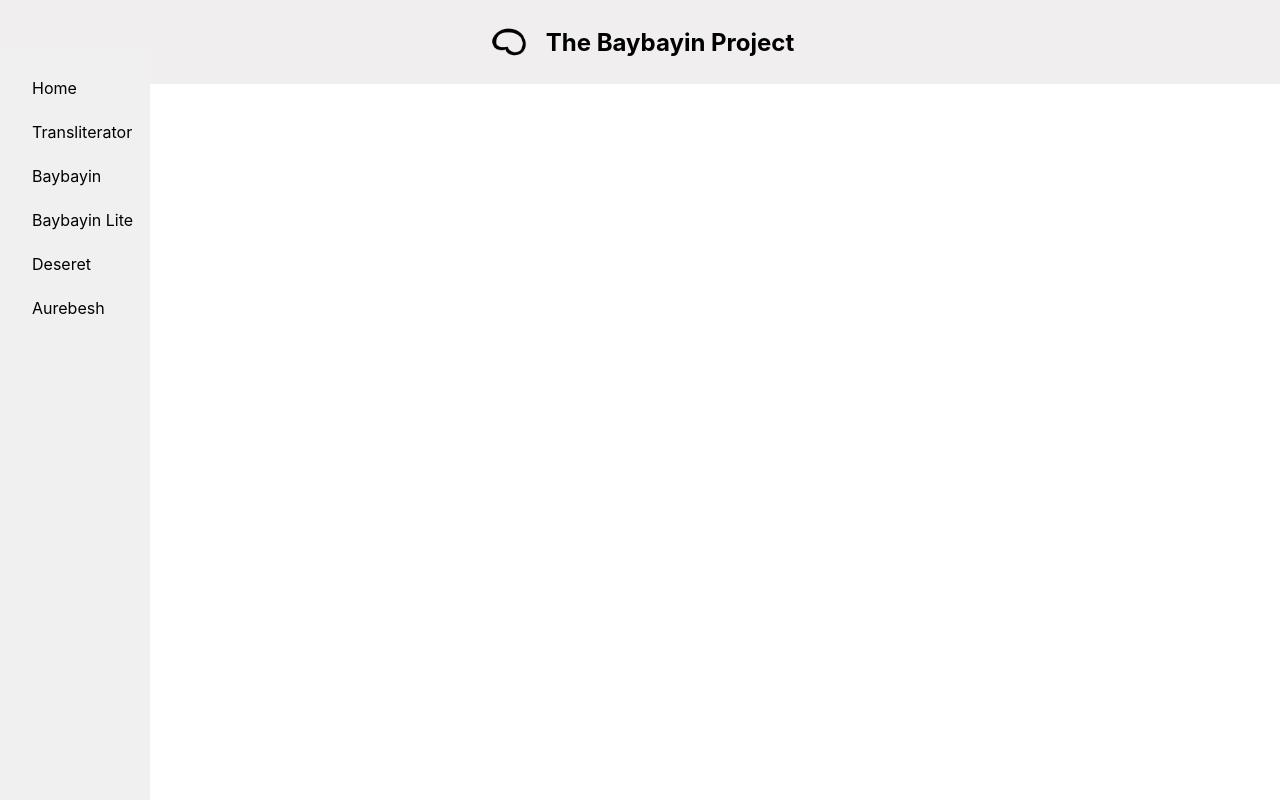
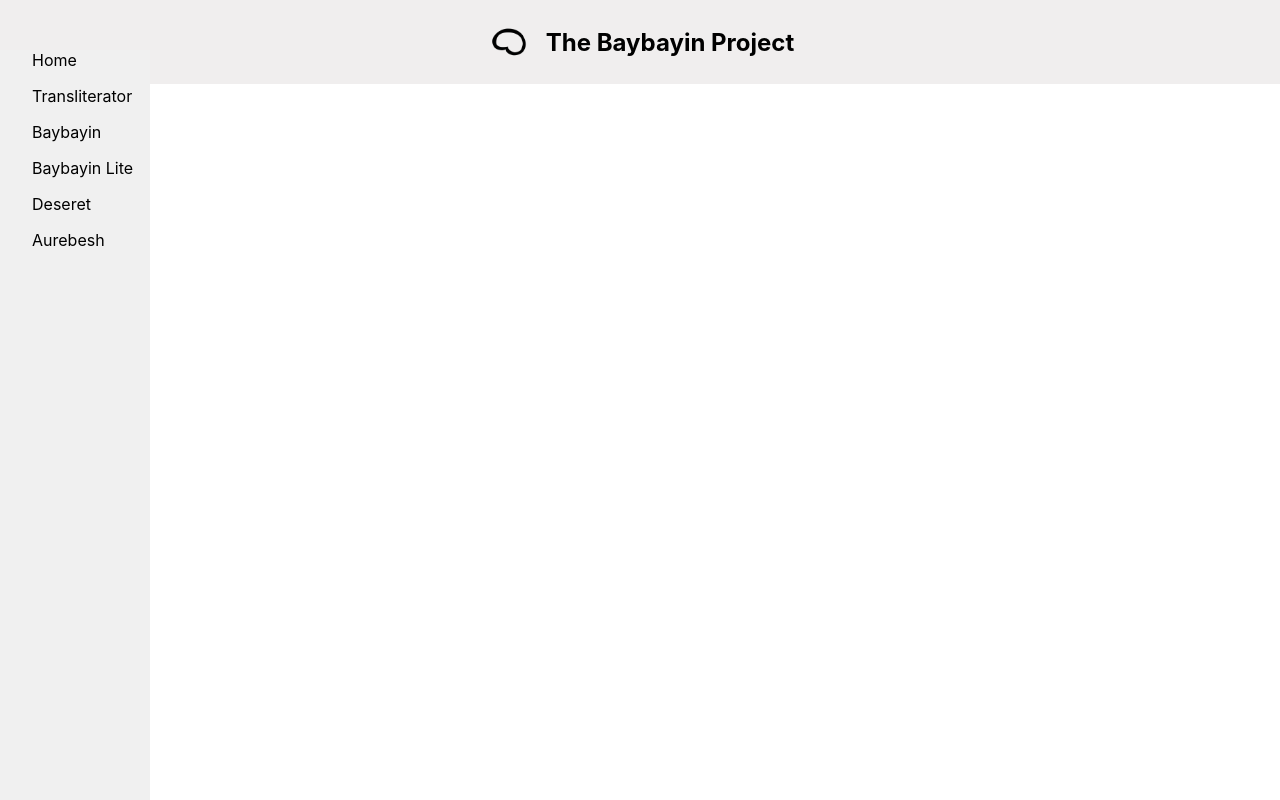
Before and after one commit to cmckinney-59/the-baybayin-project, a React (Vite) app: page / in a window 1280 px wide. Built offline with nearby package versions, Linux system fonts and the light colour scheme.

Commit message:
updated navigation style

```diff
--- a/src/components/Navigation/Navigation.css
+++ b/src/components/Navigation/Navigation.css
@@ -9,7 +9,6 @@
 }
 
 .Navigation-content {
-  padding: 1rem;
   height: 100%;
   display: flex;
   flex-direction: column;
@@ -31,11 +30,12 @@
   text-decoration: none;
   color: #000;
   display: block;
-  padding: 0.75rem 1rem;
+  padding-bottom: 1rem;
   border-radius: 4px;
   transition: background-color 0.2s ease;
   width: 100%;
   text-align: left;
+  text-indent: 2rem;
 }
 
 .Navigation-content ul li a:hover {
```
